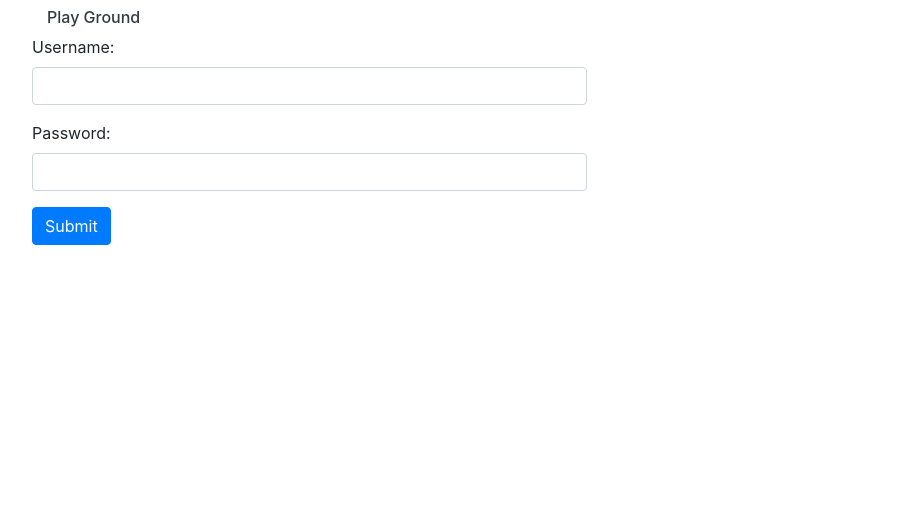
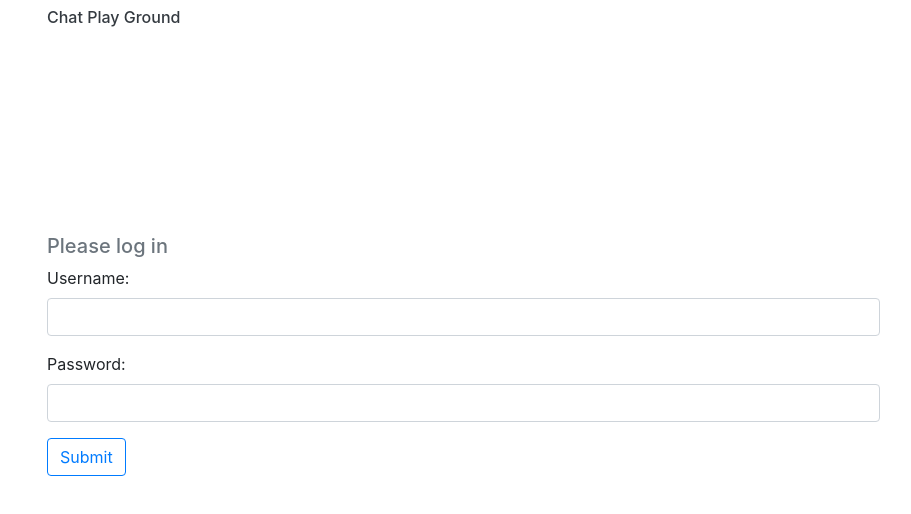
Before and after one commit to yliang04/reactive-chat, an Angular app in the folder chat-service/web/: page /login in a window 1280 px wide. Shown: the top 514 px of the page, without its empty margins (38-949 px from the left). Built offline with nearby package versions, Linux system fonts and the light colour scheme; no server answers.

Commit message:
restyle chat app

```diff
--- a/chat-service/web/src/app/app.component.html
+++ b/chat-service/web/src/app/app.component.html
@@ -1,23 +1,23 @@
 <div class="container mt-2">
-  <h6 class="text-dark justify-content-start">Play Ground</h6>
+  <h6 class="text-dark justify-content-start">Chat Play Ground</h6>
 </div>
 <div [hidden]="authenticated()">
   <app-login></app-login>
 </div>
 <div [hidden]="!authenticated()">
   <div class="container d-flex">
-    <div class="p-2 align-self-baseline">
+    <div class="align-self-baseline">
       <h5 class="display-5 text-secondary">Welcome back </h5>
     </div>
-    <div class="p-2 align-self-baseline">
+    <div class="p-2 align-self-baseline flex-grow-1">
       <h4 class="display-4 text-primary">{{getUsername()}}</h4>
     </div>
-    <div class="mr-auto p-2 align-self-baseline justify-content-end">
-      <button type="button" class="btn btn-light" (click)="logout()">Logout</button>
+    <div class="align-self-baseline">
+      <button type="button" class="btn btn-outline-primary" (click)="logout()">Logout</button>
     </div>
   </div>
   <div class="container form-group">
-    <nav class="navbar navbar-expand-lg navbar-light bg-light">
+    <nav class="navbar navbar-expand-sm navbar-light bg-light">
       <a class="navbar-brand" href="#">Navbar</a>
       <button class="navbar-toggler" type="button" data-toggle="collapse" data-target="#navbarNav"
               aria-controls="navbarNav" aria-expanded="false" aria-label="Toggle navigation">
--- a/chat-service/web/src/app/chat/chat.component.html
+++ b/chat-service/web/src/app/chat/chat.component.html
@@ -1,9 +1,12 @@
-<div class="container">
-  <div class="form-group">
-    <div class="text-area" [ngModel]="this.chat"></div>
+<div class="text-area form-group" #scroll [scrollTop]="scroll.scrollHeight">
+  <div class="message" *ngFor="let message of chat">
+    <span>{{message}}</span>
   </div>
 </div>
-<div class="d-flex flex-row">
-  <input #chatInput (keyup.enter)="send(chatInput.value)" type="text" style="width:500px" value="" />
-  <button (click)="send(chatInput.value)">Send</button>
+<div class="d-flex">
+  <div class="flex-grow-1 align-self-center">
+    <input class="input-box form-control" name="chatInput" (keyup.enter)="send()" [(ngModel)]="input"
+           placeholder="Type here" type="text"  />
+  </div>
+  <button class="btn btn-outline-primary ml-3" (click)="send()">Send</button>
 </div>
--- a/chat-service/web/src/app/chat/chat.component.scss
+++ b/chat-service/web/src/app/chat/chat.component.scss
@@ -4,3 +4,13 @@
   overflow: auto;
   background: #F8F9FA;
 }
+
+.input-box {
+  width: 100%;
+}
+
+.message {
+  max-width: 80%;
+  margin-left: 2vh;
+  word-wrap: break-word;
+}
--- a/chat-service/web/src/app/chat/chat.component.ts
+++ b/chat-service/web/src/app/chat/chat.component.ts
@@ -15,7 +15,8 @@ export class ChatComponent implements OnInit, AfterViewInit {
   private inboundChannel: Observable<MessageEvent>;
   private outboundChannel: WebSocketSubject<string>;
 
-  chat: string = '';
+  chat: string[] = []
+  input: string = '';
 
   ngOnInit(): void {
   }
@@ -24,16 +25,15 @@ export class ChatComponent implements OnInit, AfterViewInit {
     this.inboundChannel = this.websocket.getInboundChannel().asObservable();
     this.inboundChannel.subscribe((event: MessageEvent) => {
       console.log(event.data);
-      this.chat += event.data + '\n';
+      this.chat.push(event.data);
     });
 
     this.outboundChannel = this.websocket.getOutboundChannel();
     this.outboundChannel.asObservable().subscribe();
   }
 
-  send(message: string): void {
-    console.log("send message: " + message);
-    this.outboundChannel.next(message);
+  send(): void {
+    this.outboundChannel.next(this.input);
+    this.input = '';
   }
-
 }
--- a/chat-service/web/src/app/login/login.component.html
+++ b/chat-service/web/src/app/login/login.component.html
@@ -1,18 +1,23 @@
-<div class="container">
+<div class="login-box d-flex">
+  <div class="container align-self-center">
+    <div class="align-self-baseline">
+      <h5 class="display-5 text-secondary">Please log in</h5>
+    </div>
     <div class="alert alert-danger" [hidden]="!error">
       There was a problem logging in. Please try again.
     </div>
     <form role="form" (submit)="loginUser()">
-    <div class="form-group row h-50 w-50">
+      <div class="form-group w-75">
         <label for="username">Username:</label>
         <input type="text" class="form-control" id="username" name="username" [(ngModel)]="credentials.username"/>
       </div>
-    <div class="form-group row h-50 w-50">
+      <div class="form-group w-75">
         <label for="password">Password:</label>
         <input type="password" class="form-control" id="password" name="password" [(ngModel)]="credentials.password"/>
       </div>
-    <div class="row">
-      <button type="submit" class="btn btn-primary">Submit</button>
+      <div>
+        <button type="submit" class="btn btn-outline-primary">Submit</button>
       </div>
     </form>
   </div>
+</div>
--- a/chat-service/web/src/app/login/login.component.scss
+++ b/chat-service/web/src/app/login/login.component.scss
@@ -0,0 +1,3 @@
+.login-box {
+  height: 80vh;
+}
```
Lines whose indentation alone changed are shown as unchanged.
